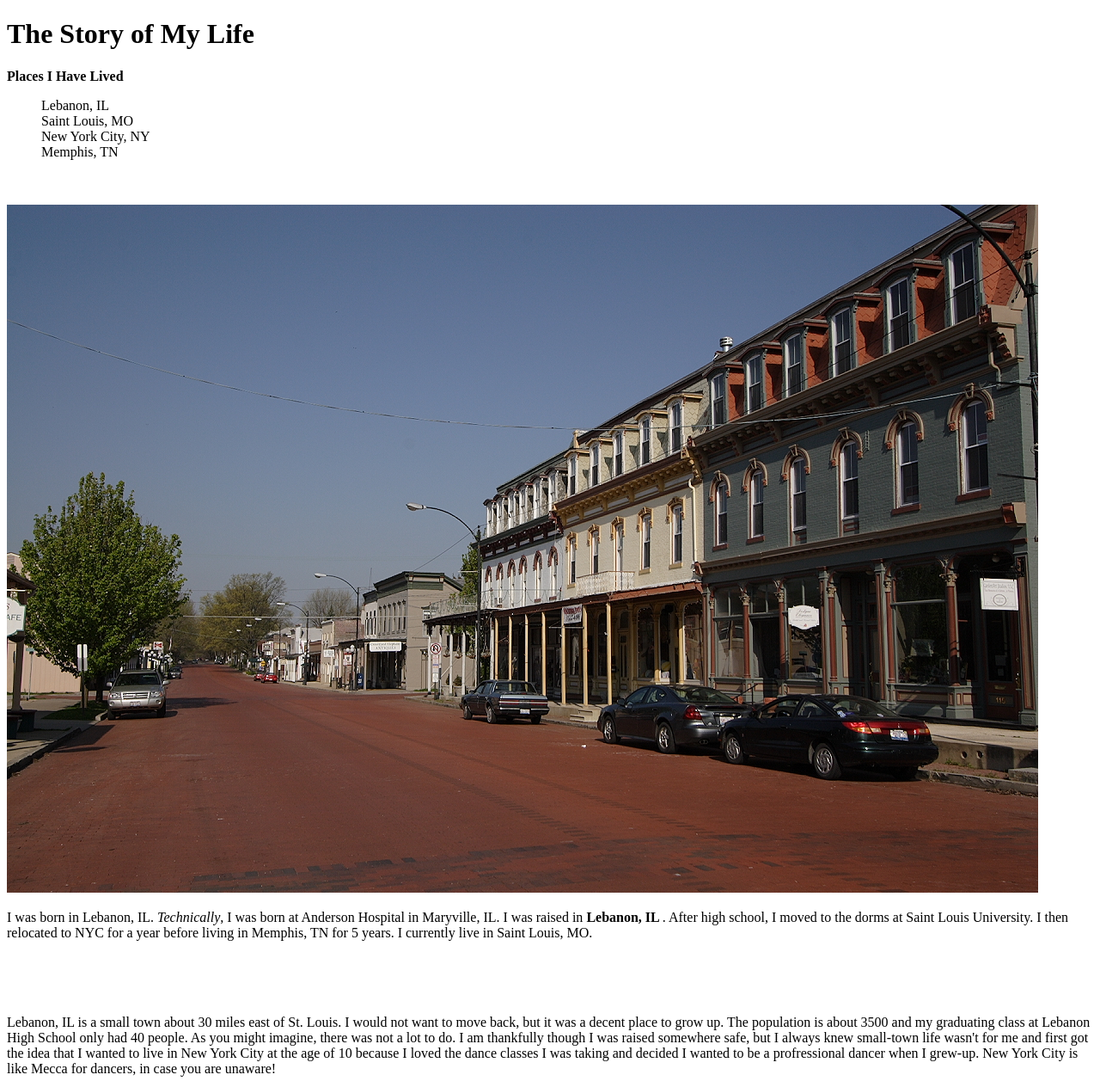
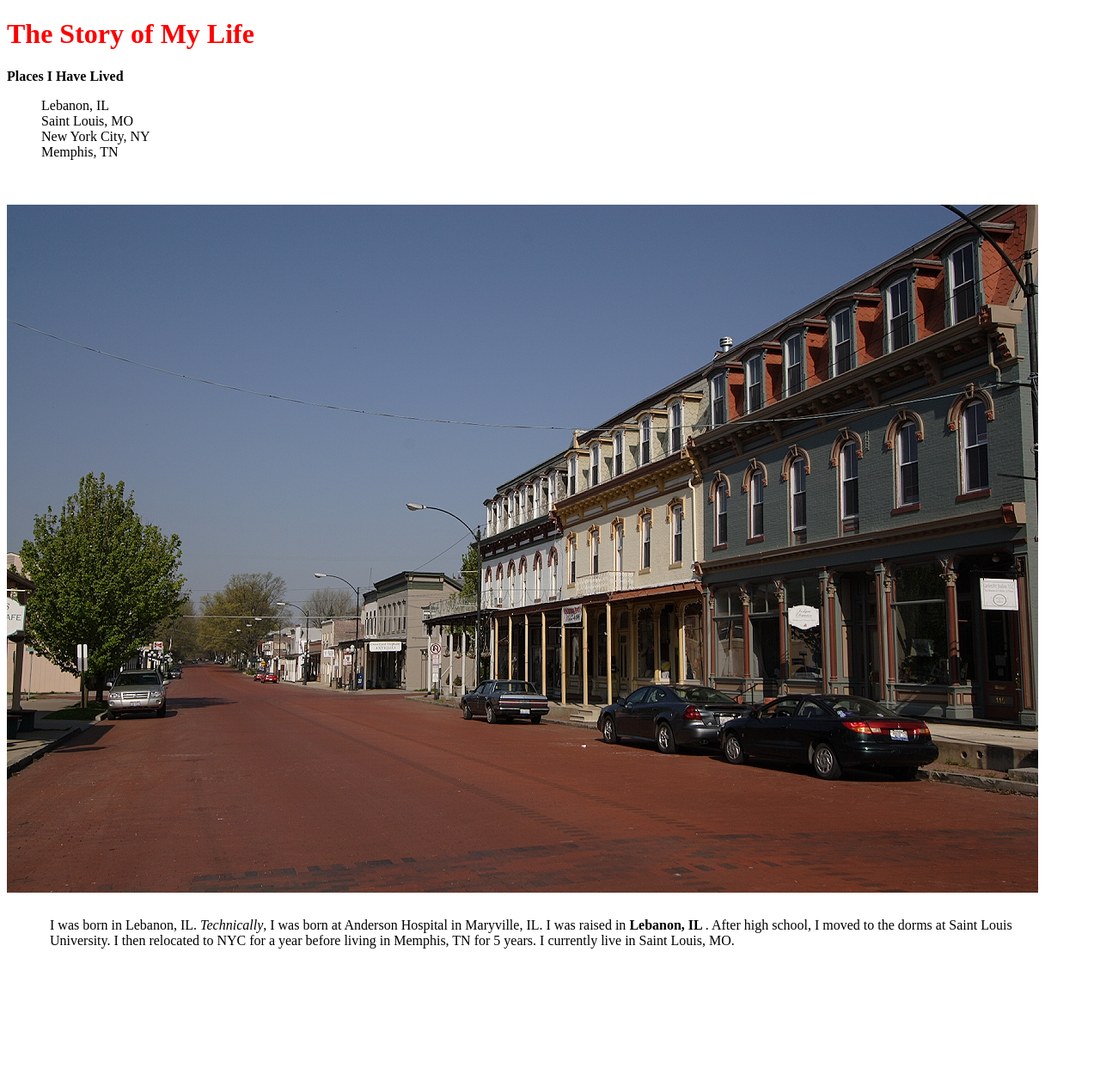
Before and after one commit to CodeCamp-Oct-2021/assignment-4-html-me-something-SusanPasek, a website: page index.html in a window 1280 px wide. Shown: the top 1257 px of the page at 86% size. Drawn offline with Linux system fonts and the light colour scheme.

Commit message:
Added CSS Stuff

```diff
--- a/index.html
+++ b/index.html
@@ -2,9 +2,10 @@
 <html>
    <head>
    <title> My First Web Page!</title>
+   <link rel="stylesheet" type="text/css" href="styles.css">
    </head>
 <header>
-   <h1>The Story of My Life</h1>
+   <h1 id =mainHeading >The Story of My Life</h1>
 
    <body>
 
@@ -24,7 +25,7 @@
 <br>
 
 
-<p>Lebanon, IL is a small town about 30 miles east of St. Louis. I would not want to move back, but it was a decent place to grow up. The population is about 3500 and my graduating class at Lebanon High School only had 40 people. As you might imagine, there was not a lot to do. I am thankfully though I was raised somewhere safe, but I always knew small-town life wasn't for me and first got the idea that I wanted to live in New York City at the age of 10 because I loved the dance classes I was taking and decided I wanted to be a profressional dancer when I grew-up. New York City is like Mecca for dancers, in case you are unaware! </p><br>
+<p id= testP class= funParagraph>Lebanon, IL is a small town about 30 miles east of St. Louis. I would not want to move back, but it was a decent place to grow up. The population is about 3500 and my graduating class at Lebanon High School only had 40 people. As you might imagine, there was not a lot to do. I am thankfully though I was raised somewhere safe, but I always knew small-town life wasn't for me and first got the idea that I wanted to live in New York City at the age of 10 because I loved the dance classes I was taking and decided I wanted to be a profressional dancer when I grew-up. New York City is like Mecca for dancers, in case you are unaware! </p><br>
 
 <p>Fast-forward several years, I am 17 years old and graduating from high school; the one I mentioned earlier where there were only 40 people in my class. I want to move to New York to dance, but my parents want me to go to college and stay closer to home. A few months later, I find myself plugging in a mini fridge and trying to figure out how to loft a bed with my new, random roommate at Saint Louis University. I would make the most of dorm life and being around so many new people and make some great friends. My heart isn't in my class though and, although, I am dancing with Saint Louis Ballet, it isn't really where I want to be. After two years at SLU, I decided to audition for a dance company in New York and end up packing my bags!</p><br>
 
--- a/styles.css
+++ b/styles.css
@@ -1 +1,23 @@
 /* Write your CSS here! */
+
+
+#mainHeading {
+  color: red;
+}
+p {
+    margin: 25px 50px 75px 50px;
+  }
+
+body {
+margin: 8px;
+display: block;
+}
+  div {
+    padding-top: 50px;
+    padding-right: 30px;
+    padding-bottom: 50px;
+    padding-left: 80px;
+  }
+  .funParagraph {
+    color: green;
+ }
```
